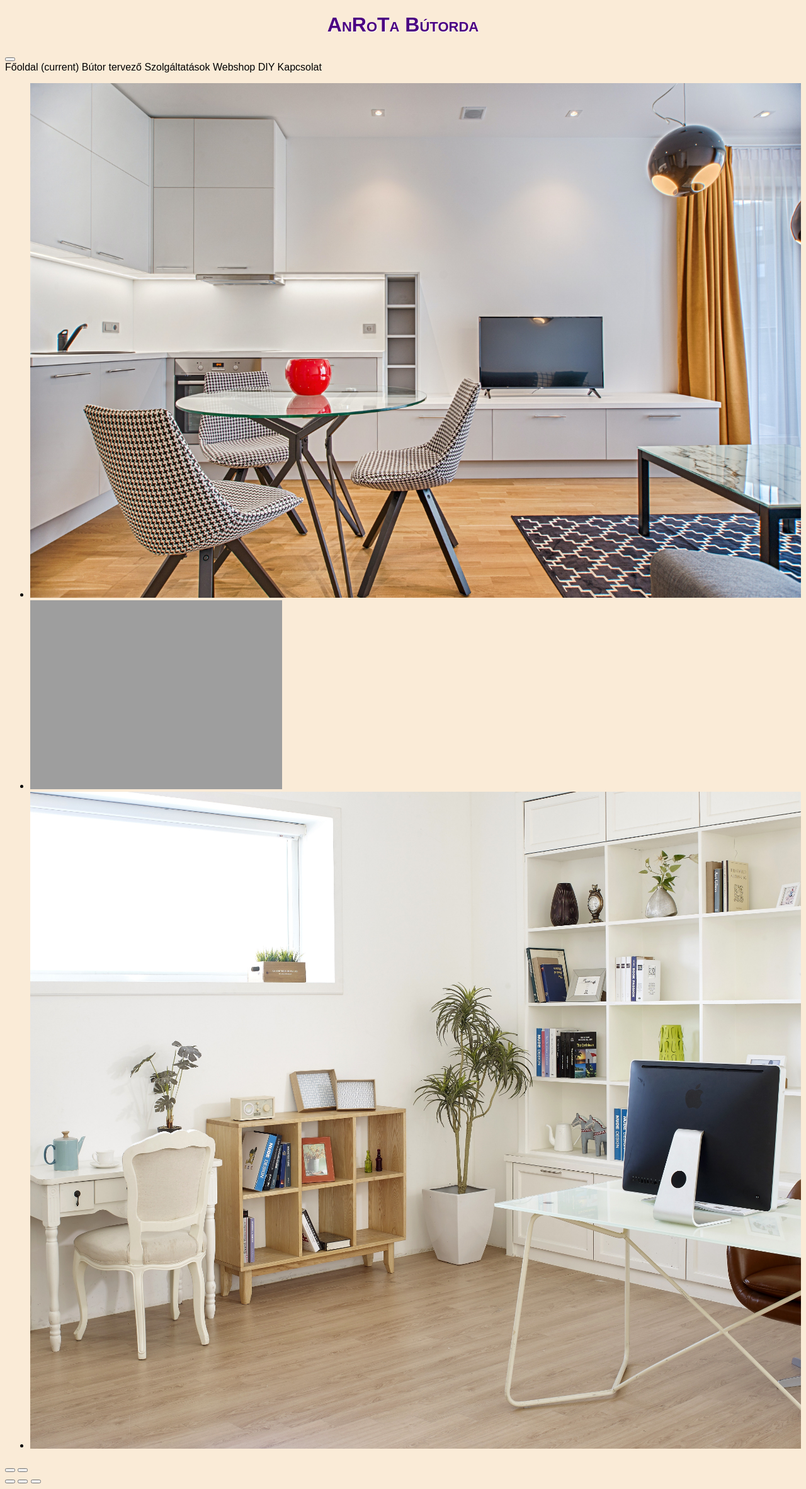
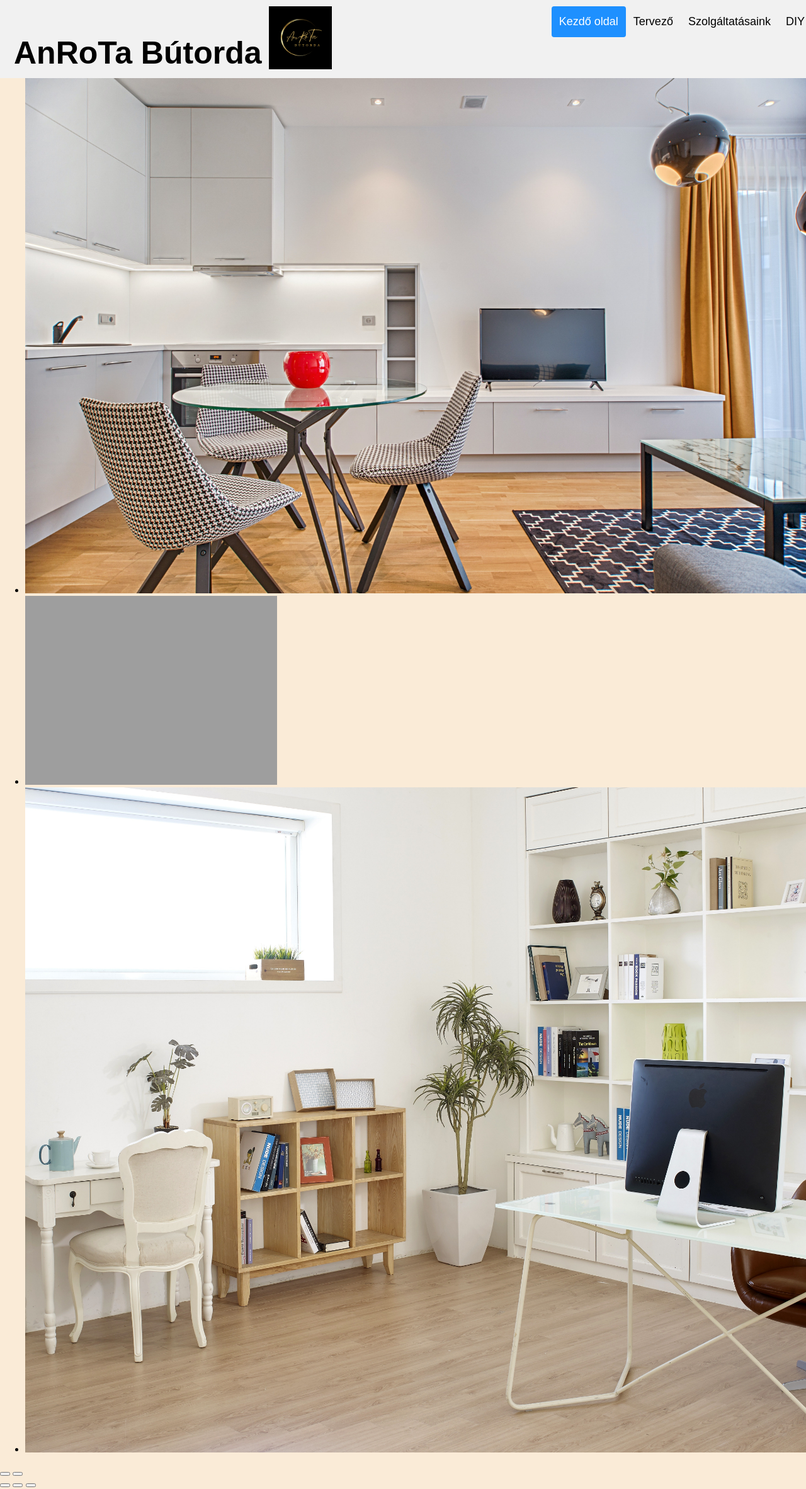
Before and after one commit to And-rea21/Projektmunka1, a PHP site: page /kapcsolat.html in a window 1280 px wide. Shown: the whole page at 63% size. Run offline with PHP 8.4, Linux system fonts and the light colour scheme; some libraries are stand-ins or nearby versions; grey boxes are pictures that could not be loaded.

Commit message:
oldalak uniformizálása
egyen kinézet kialakítása

```diff
--- a/css/style.css
+++ b/css/style.css
@@ -65,3 +65,76 @@ color: black;
     margin-top: 50px;
     font-family: ;
 }
+
+
+
+
+ body {
+        margin: 0;
+        font-family: Arial, Helvetica, sans-serif;
+      }
+
+#navbar {
+        overflow: hidden;
+        background-color: #f1f1f1;
+        padding: 10px 10px;
+        transition: 0.4s;
+        position: fixed;
+        width: 100%;
+        top: 0;
+        z-index: 99;
+      }
+
+#navbar a {
+        float: left;
+        color: black;
+        text-align: center;
+        padding: 12px;
+        text-decoration: none;
+        font-size: 18px;
+        line-height: 25px;
+        border-radius: 4px;
+      }
+
+#navbar #logo {
+        font-size: 50px;
+        font-weight: bold;
+        transition: 0.4s;
+      }
+
+#navbar a:hover {
+        background-color: #ddd;
+        color: black;
+      }
+
+#navbar a.active {
+        background-color: dodgerblue;
+        color: white;
+      }
+
+#navbar-right {
+        float: right;
+      }
+
+@media screen and (max-width: 300px) {
+#navbar {
+          padding: 20px 10px !important;
+        }
+
+ #navbar a {
+          float: none;
+          display: block;
+          text-align: left;
+        }
+
+#navbar-right {
+          float: none;
+        }
+      }
+
+footer {
+        text-align: center;
+        padding: 3px;
+        background-color: DarkSalmon;
+        color: white;
+      }
--- a/kapcsolat.html
+++ b/kapcsolat.html
@@ -6,10 +6,9 @@
     <meta name="viewport" content="width=device-width, initial-scale=1.0">
     <link rel="stylesheet" href="css/style.css">
     <title>Kapcsolat</title>
-    <script src="https://cdn.jsdelivr.net/npm/swiffy-slider@1.6.0/dist/js/swiffy-slider.min.js" crossorigin="anonymous"
-      defer></script>
-    <link href="https://cdn.jsdelivr.net/npm/swiffy-slider@1.6.0/dist/css/swiffy-slider.min.css" rel="stylesheet"
-      crossorigin="anonymous">
+
+
+
 </head>
 <body>
 
@@ -25,17 +24,17 @@
         <button class="navbar-toggler " type="button" data-toggle="collapse" data-target="#navbarNavAltMarkup" aria-controls="navbarNavAltMarkup" aria-expanded="false" aria-label="Toggle navigation">
           <span class="navbar-toggler-icon"></span>
         </button>
-        <div class="collapse navbar-collapse" id="navbarNavAltMarkup">
-          <div class="navbar-nav">
-            <a class="nav-link" href="index.html">Főoldal <span class="sr-only">(current)</span></a>
-            <a class="nav-link" href="tervezo.html">Bútor tervező</a>
-            <a class="nav-link" href="szolgaltatasok.html">Szolgáltatások</a>
-            <a class="nav-link" href="webshop.html">Webshop</a>
-            <a class="nav-link" href="doityourself.html">DIY</a>
-            <a class="nav-link" href="kapcsolat.html">Kapcsolat</a>
-
+        <div id="navbar">
+          <img src="/IMG/logo.png" width="100px" height="100px" algin="left">
+          <a href="#default" id="logo">AnRoTa Bútorda</a>
+          <div id="navbar-right">
+            <a class="active" href="index.html">Kezdő oldal</a>
+            <a href="tervezo.html">Tervező</a>
+            <a href="szolgaltatasok.html">Szolgáltatásaink</a>
+            <a href="doityourself.html">DIY</a>
           </div>
         </div>
+
     </nav>
     <div class="swiffy-slider">
       <ul class="slider-container">
--- a/teszttamas.html
+++ b/teszttamas.html
@@ -88,14 +88,13 @@
   <body>
 
     <div id="navbar">
-      <img src="/IMG/logo.png" width="100px" height="100px" align="left">
+      <img src="/IMG/logo.png" width="100px" height="100px" algin="left">
       <a href="#default" id="logo">AnRoTa Bútorda</a>
       <div id="navbar-right">
         <a class="active" href="teszttamas.html">Kezdő oldal</a>
         <a href="kapcsolat.html">Kapcsolat</a>
         <a href="tervezo.html">Tervező</a>
         <a href="szolgaltatasok.html">Szolgáltatásaink</a>
-        <a href="webshop.html">WEBSHOP</a>
         <a href="doityourself.html">DIY</a>
       </div>
     </div>
```
Also changed, not shown: index.html (+98 -30 lines), tervezo.html (+10 -9 lines), töröltelemek.html (+75 -0 lines).
